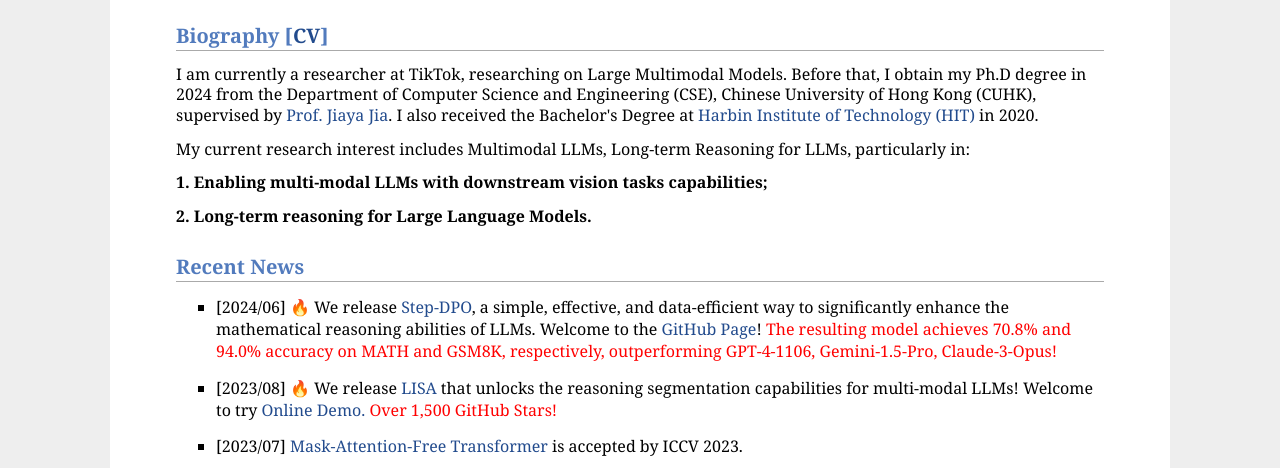
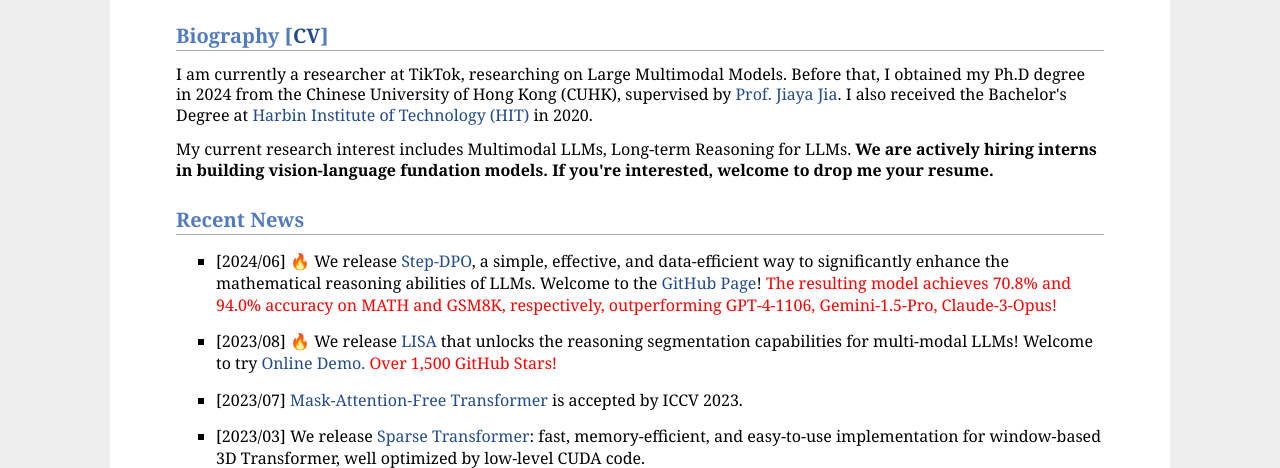
Before and after one commit to X-Lai/X-Lai.github.io, a plain HTML site: page index.html in a window 1280 px wide. Shown: the part 309-777 px from the top of the page. Drawn offline with Linux system fonts and the light colour scheme.

Commit message:
update info

```diff
--- a/index.html
+++ b/index.html
@@ -63,17 +63,11 @@ ga('send', 'pageview');
 <!-- <h2>Biography </h2> -->
 <p>
 	</p><p>
-    I am currently a researcher at TikTok, researching on Large Multimodal Models. Before that, I obtain my Ph.D degree in 2024 from the Department of Computer Science and Engineering (CSE), Chinese University of Hong Kong (CUHK), supervised by <a href="https://jiaya.me/">Prof. Jiaya Jia</a>.
+    I am currently a researcher at TikTok, researching on Large Multimodal Models. Before that, I obtained my Ph.D degree in 2024 from the Chinese University of Hong Kong (CUHK), supervised by <a href="https://jiaya.me/">Prof. Jiaya Jia</a>.
 	I also received the Bachelor's Degree at <a href="http://encs.hit.edu.cn/">Harbin Institute of Technology (HIT)</a> in 2020.
   	</p><p>
-	My current research interest includes Multimodal LLMs, Long-term Reasoning for LLMs, particularly in:
-    <p>
-	<b>1. Enabling multi-modal LLMs with downstream vision tasks capabilities;</b>
+	My current research interest includes Multimodal LLMs, Long-term Reasoning for LLMs. <b>We are actively hiring interns in building vision-language fundation models. If you're interested, welcome to drop me your resume.</b>
 	</p>
-	<p>
-	<b>2. Long-term reasoning for Large Language Models.</b>
-	</p>
-    </p>
 <p></p>
 
 
```
